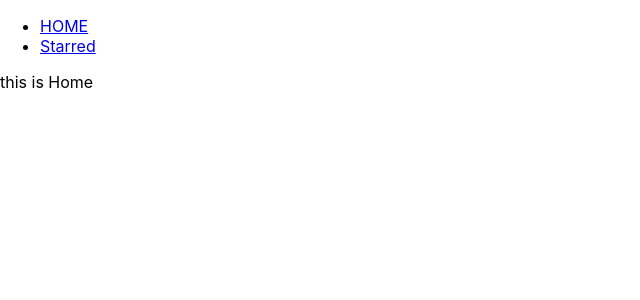
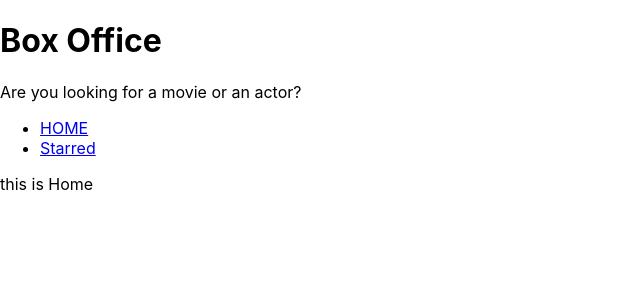
Before and after one commit to jessegjerde89/box-office, a React (Create React App) app: page / in a window 1280 px wide. Shown: the top 300 px of the page, without its empty margins (0-640 px from the left). Built offline with nearby package versions, Linux system fonts and the light colour scheme.

Commit message:
more layout work done

```diff
--- a/src/App.js
+++ b/src/App.js
@@ -1,14 +1,12 @@
 import React from "react";
 import { Switch, Route } from "react-router-dom";
 
-import Navs from "./components/Navs";
 import Home from "./pages/Home";
 import Starred from "./pages/Starred";
 
 function App() {
   return (
     <div>
-      <Navs />
       <Switch>
         <Route exact path="/">
           <Home />
--- /dev/null
+++ b/src/components/MainPageLayout.js
@@ -0,0 +1,19 @@
+import React from "react";
+import Navs from "./Navs";
+import Title from "./Title";
+
+export const MainPageLayout = ({ children }) => {
+  return (
+    <div>
+      <Title
+        title="Box Office"
+        subtitle="Are you looking for a movie or an actor?"
+      />
+      <Navs />
+
+      {children}
+    </div>
+  );
+};
+
+export default MainPageLayout;
--- /dev/null
+++ b/src/components/Title.js
@@ -0,0 +1,12 @@
+import React from "react";
+
+export const Title = ({ title, subtitle }) => {
+  return (
+    <div>
+      <h1>{title}</h1>
+      <p>{subtitle}</p>
+    </div>
+  );
+};
+
+export default Title;
--- a/src/pages/Home.js
+++ b/src/pages/Home.js
@@ -1,7 +1,8 @@
 import React from "react";
+import MainPageLayout from "../components/MainPageLayout";
 
 export const Home = () => {
-  return <div>this is Home</div>;
+  return <MainPageLayout>this is Home</MainPageLayout>;
 };
 
 export default Home;
--- a/src/pages/Starred.js
+++ b/src/pages/Starred.js
@@ -1,7 +1,8 @@
 import React from "react";
+import MainPageLayout from "../components/MainPageLayout";
 
 export const Starred = () => {
-  return <div>this is Starred</div>;
+  return <MainPageLayout>this is Starred</MainPageLayout>;
 };
 
 export default Starred;
```
Also changed, not shown: 1 other file (tests, documents, lock files or other folders).
